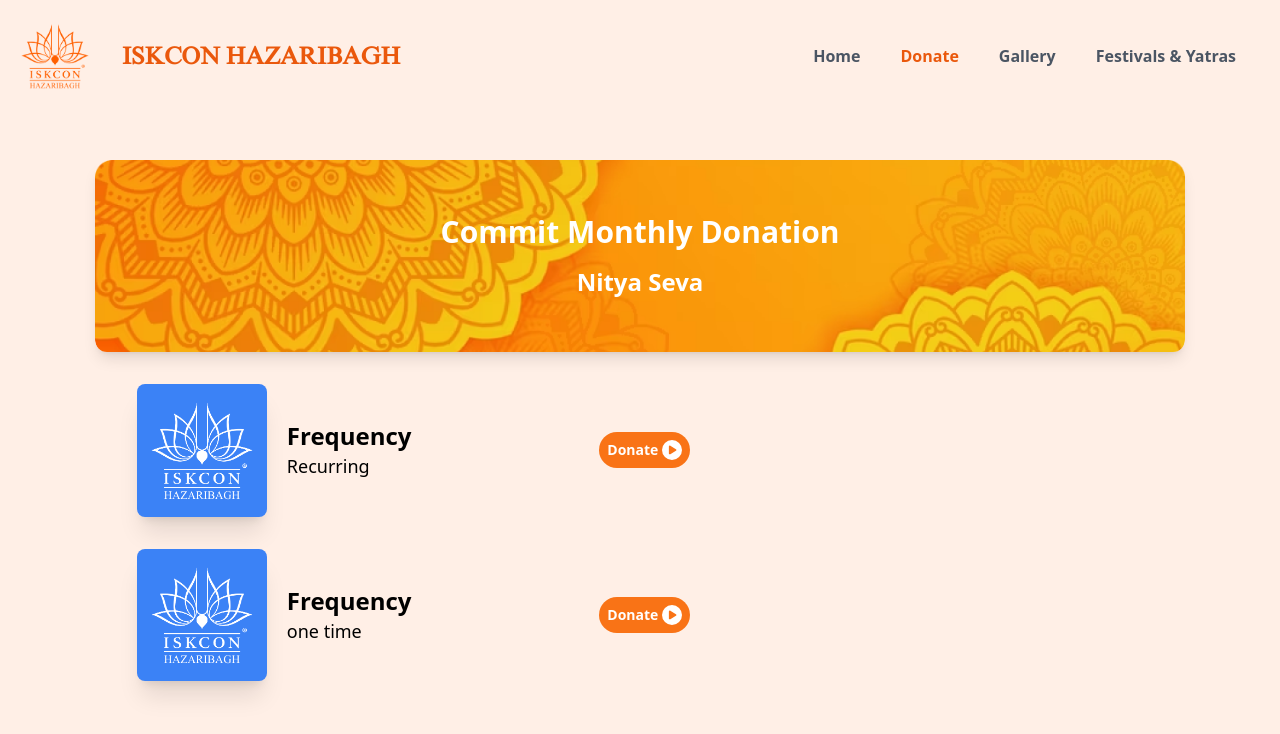
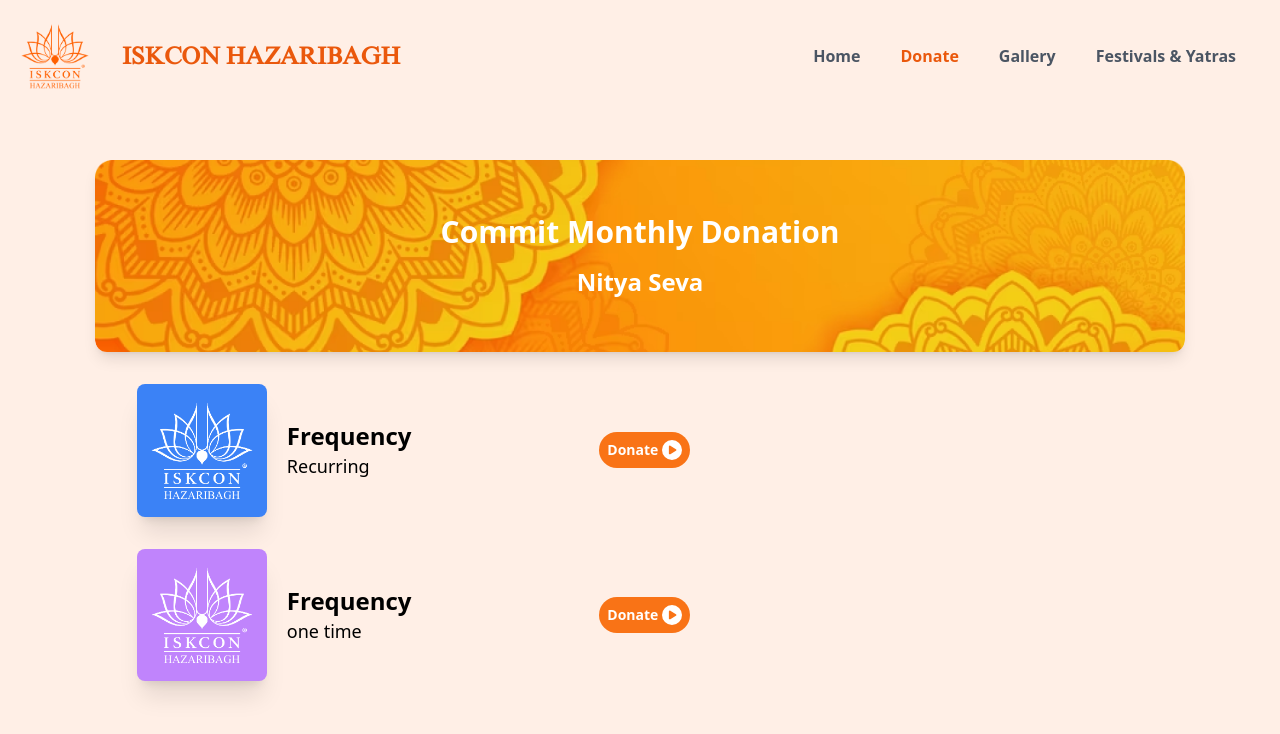
Before and after one commit to iskconhazaribagh/iskcon_website, a Next.js app: page /donate in a window 1280 px wide. Shown: the top 734 px of the page. Built offline with nearby package versions, Linux system fonts and the light colour scheme.

Commit message:
fix: colours added

```diff
--- a/app/donate/page.jsx
+++ b/app/donate/page.jsx
@@ -26,8 +26,8 @@
 
       {/* Donation Boxes */}
       <div className='relative z-10 w-[85%] flex flex-col gap-8 mt-8   mb-20'>
-        <DonationBox image="/assets/iskon.png"  frq="Recurring" />
-        <DonationBox image="/assets/iskon.png"  frq="one time" />
+        <DonationBox image="/assets/iskon.png" amt="rec" frq="Recurring" />
+        <DonationBox image="/assets/iskon.png" amt="one" frq="one time" />
       </div>
     </div>
 
--- a/components/DonationBox.jsx
+++ b/components/DonationBox.jsx
@@ -22,7 +22,7 @@
           alt="Donation"
           width={130}
           height={130}
-          className="rounded-lg bg-blue-500 shadow-xl p-3"
+          className={`rounded-lg bg-blue-500 shadow-xl p-3 ${amt==="rec"? "bg-blue-400":"bg-purple-400"}`}
         />
         <div className='flex flex-col items-start gap-4'>
 
```
